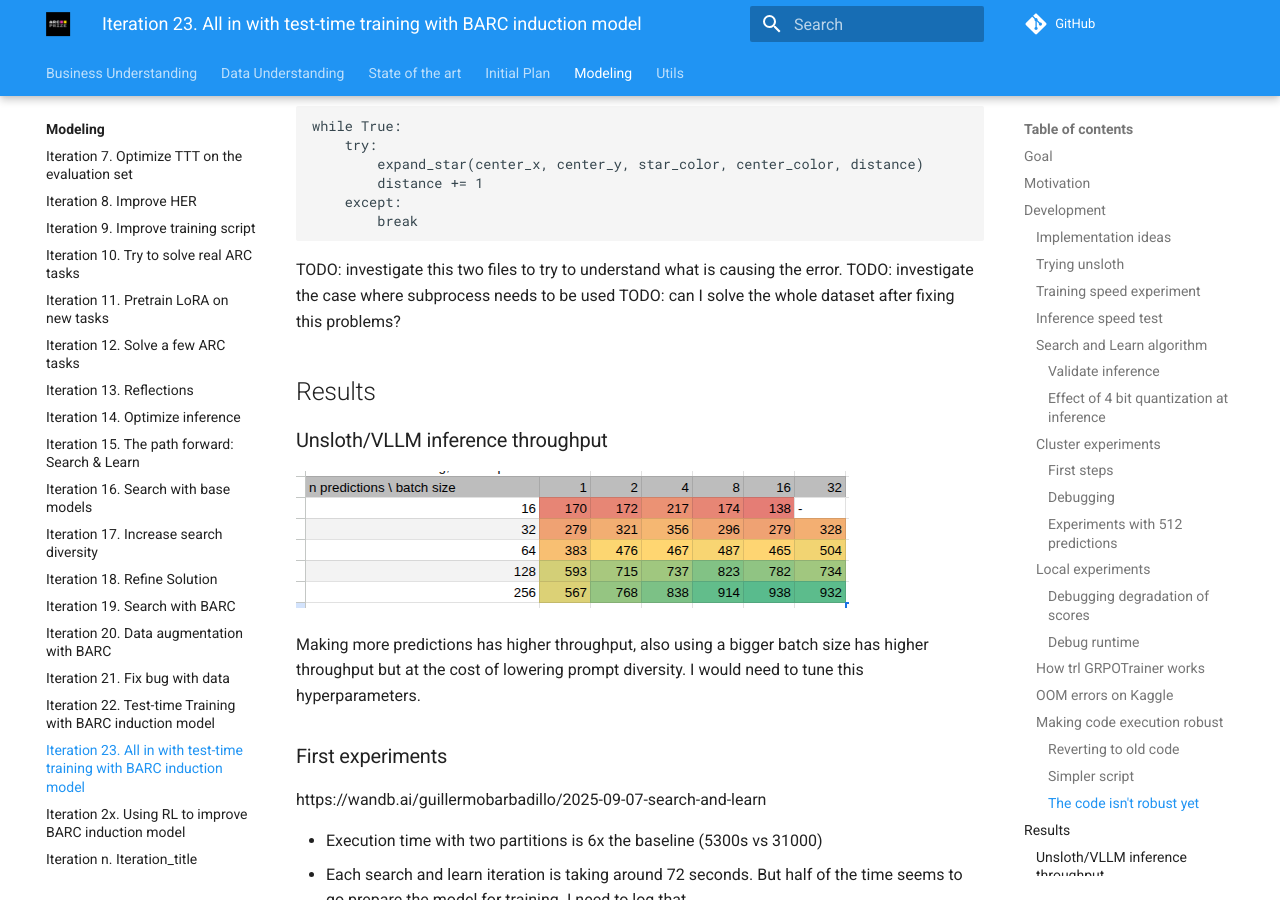
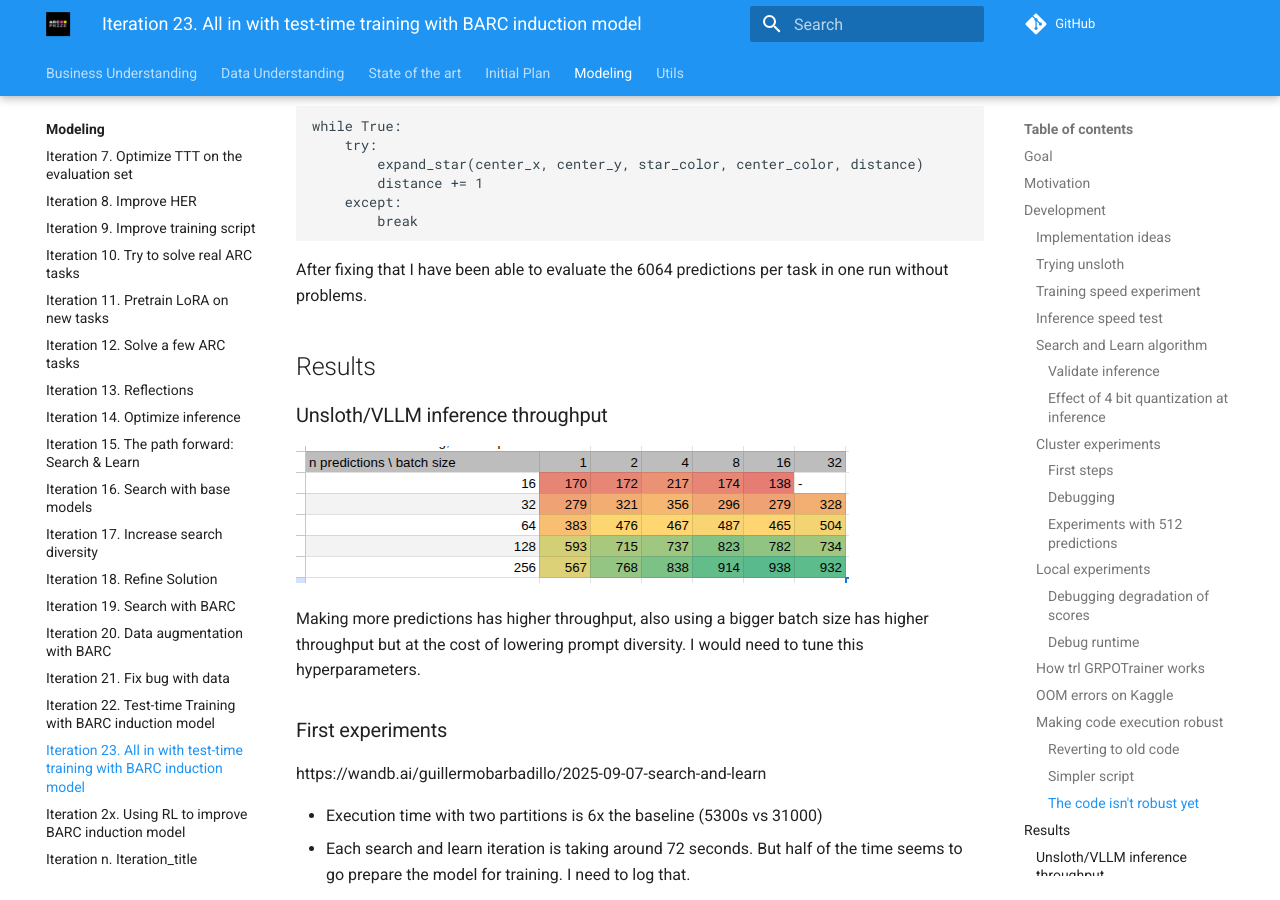
Before and after one commit to ironbar/arc25, an MkDocs documentation site: the page built from docs/modeling/Iteration_23_ttt_BARC_v2.md, in a window 1280 px wide and 900 px high, scrolled down 9107 px. Built offline with MkDocs 1.6.1 and Material for MkDocs 9.7.7, drawn with Linux system fonts in a browser that asks for light colours; comment, search, counter and statistics services are not loaded.

Commit message:
evaluated whole 6064 predictions

````diff
--- a/docs/modeling/Iteration_23_ttt_BARC_v2.md
+++ b/docs/modeling/Iteration_23_ttt_BARC_v2.md
@@ -417,9 +417,7 @@ while True:
         break
 ```
 
-TODO: investigate this two files to try to understand what is causing the error.
-TODO: investigate the case where subprocess needs to be used
-TODO: can I solve the whole dataset after fixing this problems?
+After fixing that I have been able to evaluate the 6064 predictions per task in one run without problems.
 
 ## Results
 
````
Also changed, not shown: 2 other files.
